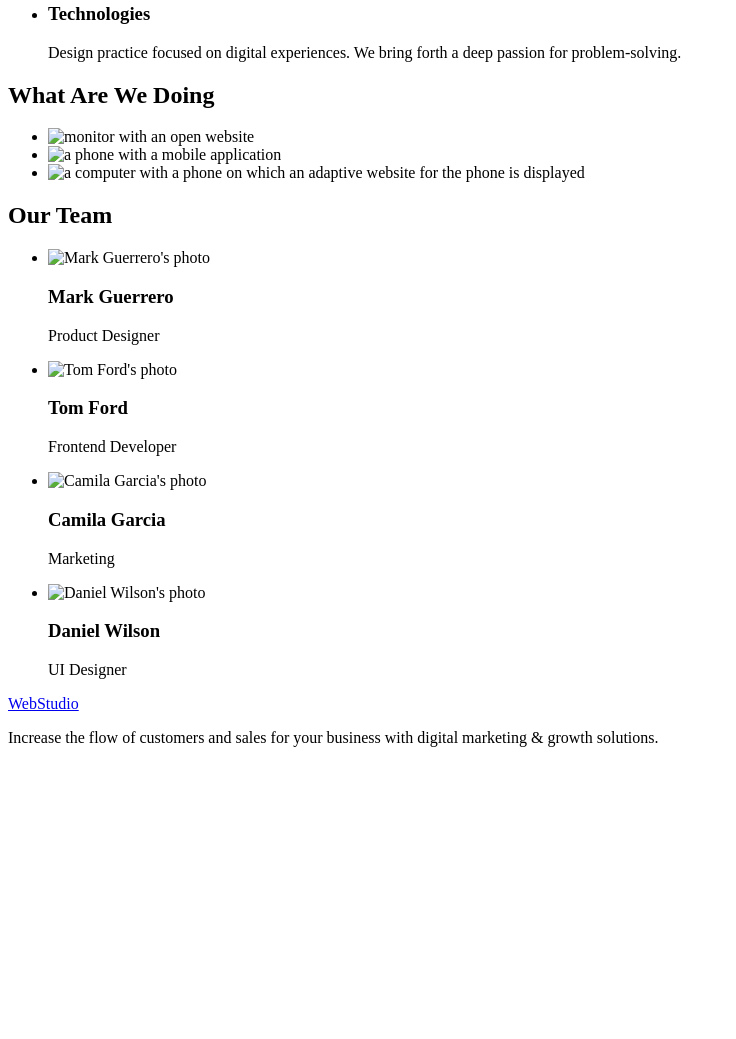
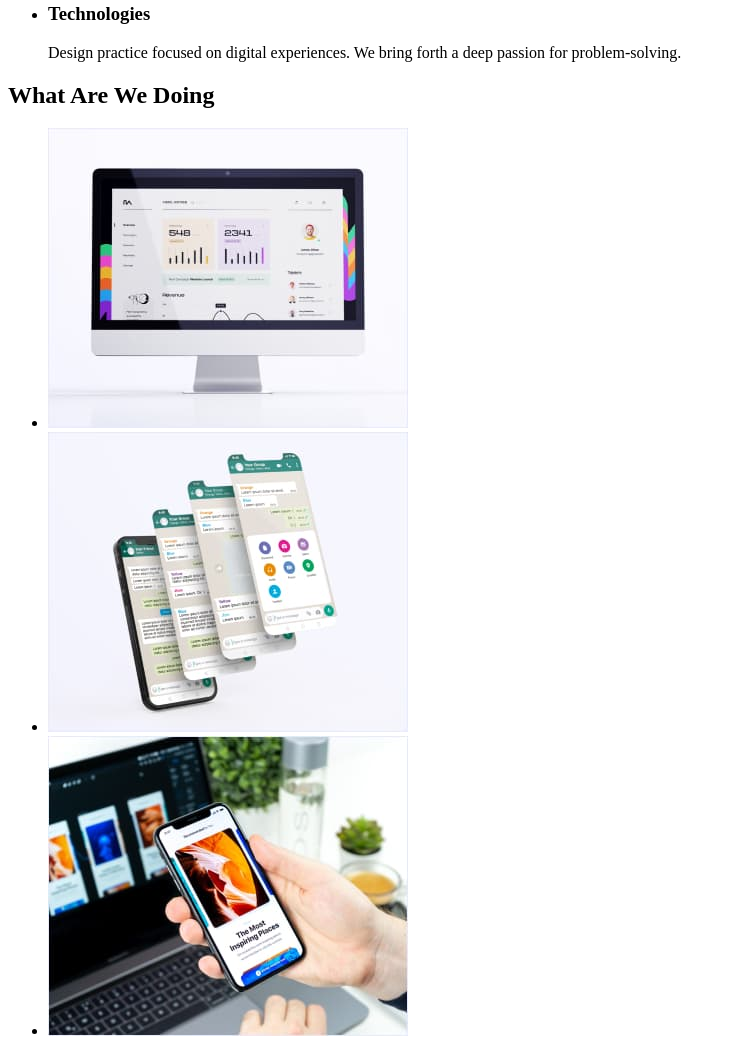
Before and after one commit to 1Volodya/goit-markup-hw-01, a plain HTML site: page index.html in a window 1280 px wide. Shown: the part 532-1571 px from the top of the page, without its empty margins (0-736 px from the left). Before the commit the page ends 1295 px from the top, so only its background shows below. Drawn offline with Linux system fonts and the light colour scheme; the site is published under a folder, as on GitHub Pages, so addresses that start at the root find nothing.

Commit message:
chenge-1

```diff
--- a/index.html
+++ b/index.html
@@ -9,10 +9,11 @@
 <body>
     <!-- верхня частина сайту хедер -->
     <header>
-        <!-- логотип компанії -->
-        <a href="#">WebStudio</a>
+
         <!-- навігація по сайту -->
         <nav>
+            <!-- логотип компанії -->
+            <a href="/index.html">WebStudio</a>
             <ul>
                 <li><a href="index.html">Studio</a></li>
                 <li><a href="">Portfolio</a></li>
@@ -20,10 +21,12 @@
             </ul>
         </nav>
         <!-- контакти компанії -->
-        <ul>
-            <li><a href="mailto:info@devstudio.com">info@devstudio.com</a></li>
-            <li><a href="tel:+110001111111">+11 (000) 111-11-11</a></li>
-        </ul>
+        <address>
+            <ul>
+                <li><a href="mailto:info@devstudio.com">info@devstudio.com</a></li>
+                <li><a href="tel:+110001111111">+11 (000) 111-11-11</a></li>
+            </ul>
+        </address>
     </header>
 
 
@@ -65,13 +68,13 @@
             <!-- те чим займається компанія -->
             <ul>
                 <li>
-                    <img src="/images/img1.jpg" alt="monitor with an open website" width="360">
+                    <img src="./images/img1.jpg" alt="monitor with an open website" width="360">
                 </li>
                 <li>
-                    <img src="/images/img2.jpg" alt="a phone with a mobile application" width="360">
+                    <img src="./images/img2.jpg" alt="a phone with a mobile application" width="360">
                 </li>
                 <li>
-                    <img src="/images/img3.jpg" alt="a computer with a phone on which an adaptive website for the phone is displayed" width="360">
+                    <img src="./images/img3.jpg" alt="a computer with a phone on which an adaptive website for the phone is displayed" width="360">
                 </li>
             </ul>
         </section>
@@ -82,22 +85,22 @@
             <!-- опис команди -->
             <ul>
                 <li>
-                    <img src="/images/img-MarkGuerrero.jpg" alt="Mark Guerrero's photo" width="264">
+                    <img src="./images/img-MarkGuerrero.jpg" alt="Mark Guerrero's photo" width="264">
                     <h3>Mark Guerrero</h3>
                     <p>Product Designer</p>
                 </li>
                 <li>
-                    <img src="/images/img-TomFord.jpg" alt="Tom Ford's photo" width="264">
+                    <img src="./images/img-TomFord.jpg" alt="Tom Ford's photo" width="264">
                     <h3>Tom Ford</h3>
                     <p>Frontend Developer</p>
                 </li>
                 <li>
-                    <img src="/images/img-CamilaGarcia.jpg" alt="Camila Garcia's photo" width="264">
+                    <img src="./images/img-CamilaGarcia.jpg" alt="Camila Garcia's photo" width="264">
                     <h3>Camila Garcia</h3>
                     <p>Marketing</p>
                 </li>
                 <li>
-                    <img src="/images/img-DanielWilson.jpg" alt="Daniel Wilson's photo" width="264">
+                    <img src="./images/img-DanielWilson.jpg" alt="Daniel Wilson's photo" width="264">
                     <h3>Daniel Wilson</h3>
                     <p>UI Designer</p>
                 </li>
@@ -108,7 +111,7 @@
         <!-- футер -->
     <footer>
         <!-- логотип компанії -->
-        <a href="#">WebStudio</a>
+        <a href="/index.html">WebStudio</a>
         <p>Increase the flow of customers and sales for your business with digital marketing & growth solutions.</p>
     </footer>
 
```
